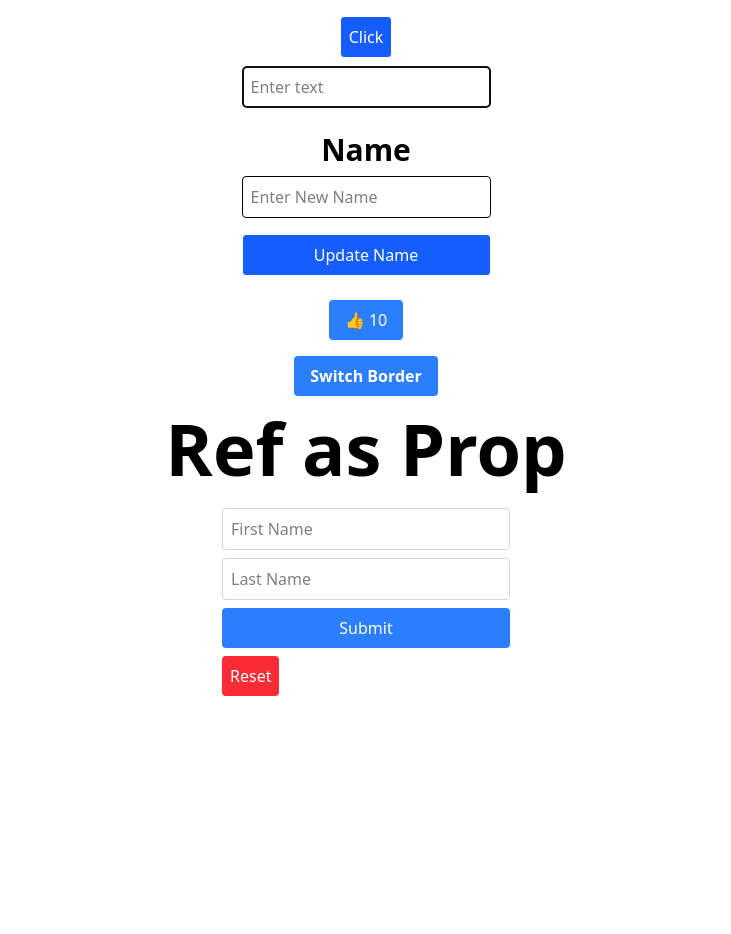
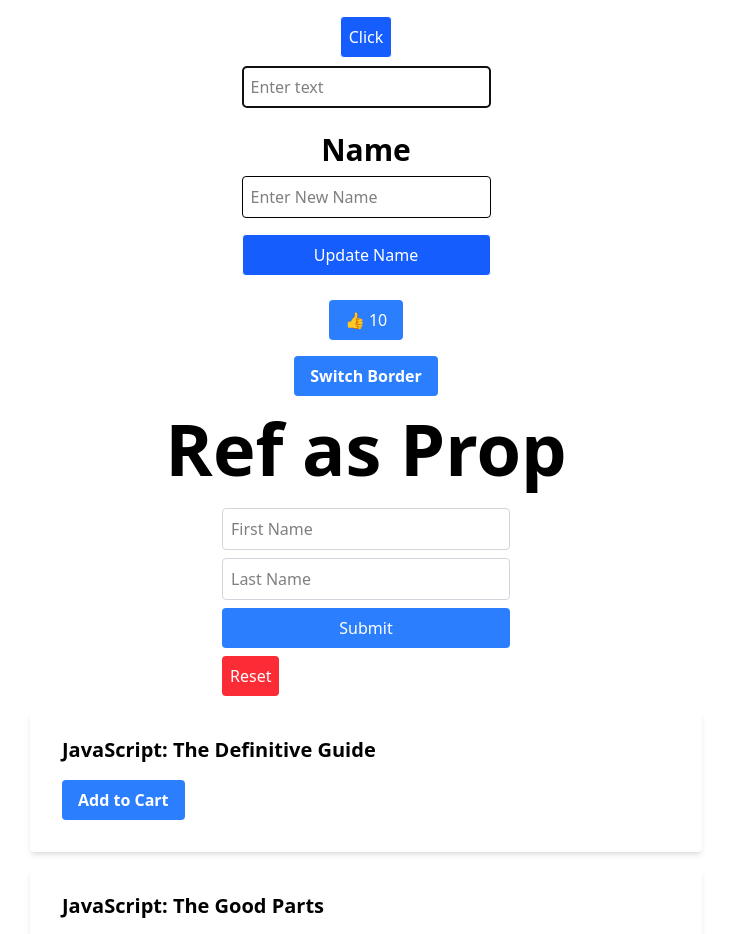
Before and after one commit to MSD118/react-19-demo, a React (Vite) app: page / in a window 1280 px wide. Shown: the top 934 px of the page, without its empty margins (274-1005 px from the left). Before the commit the page ends 800 px from the top, so only its background shows below. Built offline with nearby package versions, Linux system fonts and the light colour scheme.

Commit message:
add UseActionStateDemo component and integrate it into the demo list

```diff
--- a/src/App.tsx
+++ b/src/App.tsx
@@ -3,8 +3,16 @@ import { RefCleanUpDemo } from './RefDemo/RefCleanUpDemo'
 import { LikeButton } from './UseOptimistic/LikeButton'
 import { UpdateName } from './UseOptimistic/UpdateName'
 import { FormDemo } from './FormDemo/FormDemo'
+import { UseActionStateDemo } from './UseActionStateDemo'
 
-const DEMO = [RefCleanUpDemo, UpdateName, LikeButton, RefAsPropDemo, FormDemo]
+const DEMO = [
+  RefCleanUpDemo,
+  UpdateName,
+  LikeButton,
+  RefAsPropDemo,
+  FormDemo,
+  UseActionStateDemo,
+]
 
 function App() {
   return (
--- /dev/null
+++ b/src/UseActionStateDemo.tsx
@@ -0,0 +1,85 @@
+import { useActionState } from 'react'
+
+export const UseActionStateDemo = () => {
+  return (
+    <>
+      <AddToCartForm itemID='1' itemTitle='JavaScript: The Definitive Guide' />
+      <AddToCartForm itemID='2' itemTitle='JavaScript: The Good Parts' />
+    </>
+  )
+}
+
+function AddToCartForm({
+  itemID,
+  itemTitle,
+}: {
+  itemID: string
+  itemTitle: string
+}) {
+  const [message, formAction, isPending] = useActionState(addToCart, null)
+  return (
+    <form
+      action={formAction}
+      className='bg-white shadow-md rounded px-8 pt-6 pb-8 mb-4 w-2xl'
+    >
+      <h2 className='text-xl font-bold mb-4'>{itemTitle}</h2>
+      <input type='hidden' name='itemID' value={itemID} />
+      <div className='flex items-center gap-2'>
+        <button
+          type='submit'
+          className='bg-blue-500 hover:bg-blue-700 text-white font-bold py-2 px-4 rounded'
+        >
+          Add to Cart
+        </button>
+        <p className='mt-4'>{isPending ? 'Loading...' : message}</p>
+      </div>
+    </form>
+  )
+}
+
+const addToCart = async (
+  _: string | null,
+  formData: FormData,
+): Promise<string> => {
+  const itemID = formData.get('itemID')
+  if (itemID === '1') {
+    // Add a fake delay to make waiting noticeable.
+    await new Promise((resolve) => {
+      setTimeout(resolve, 500)
+    })
+    return 'Added to cart'
+  } else {
+    // Add a fake delay to make waiting noticeable.
+    await new Promise((resolve) => {
+      setTimeout(resolve, 2000)
+    })
+    return "Couldn't add to cart: the item is sold out."
+  }
+}
+
+// export const UseActionStateDemo = () => {
+//   const [state, formAction, isPending] = useActionState(increment, 0)
+//   return (
+//     <form
+//       action={formAction}
+//       className='px-8 pt-6 pb-8 mb-4 w-fit flex flex-col gap-4 justify-center items-center'
+//     >
+//       <button
+//         type='submit'
+//         className='bg-blue-500 hover:bg-blue-700 text-white font-bold py-2 px-4 rounded'
+//       >
+//         Increment
+//       </button>
+//       <div className='text-xl font-bold'>
+//         {isPending ? 'Incrementing....' : state}
+//       </div>
+//     </form>
+//   )
+// }
+
+// const increment = async (prevState: number) => {
+//   await new Promise((resolve) => {
+//     setTimeout(resolve, 500)
+//   })
+//   return prevState + 1
+// }
```
